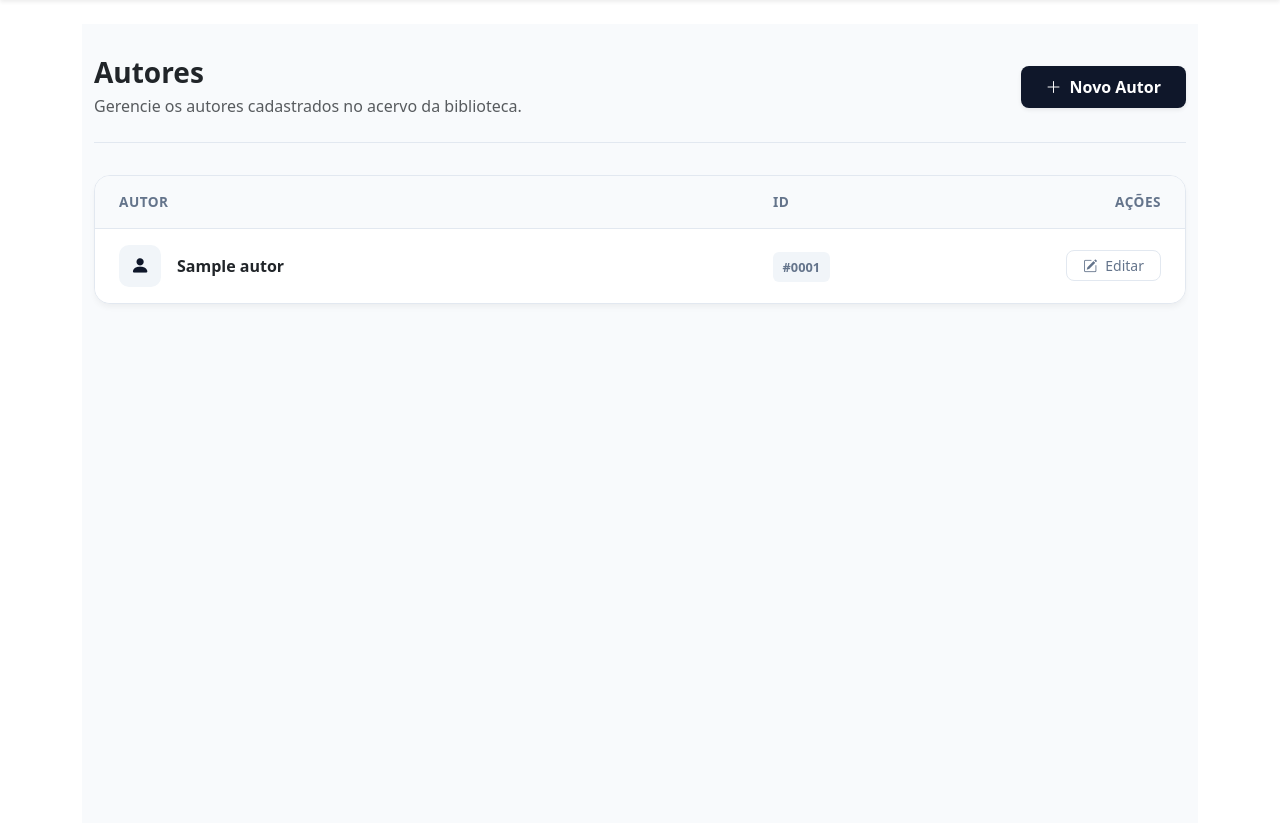
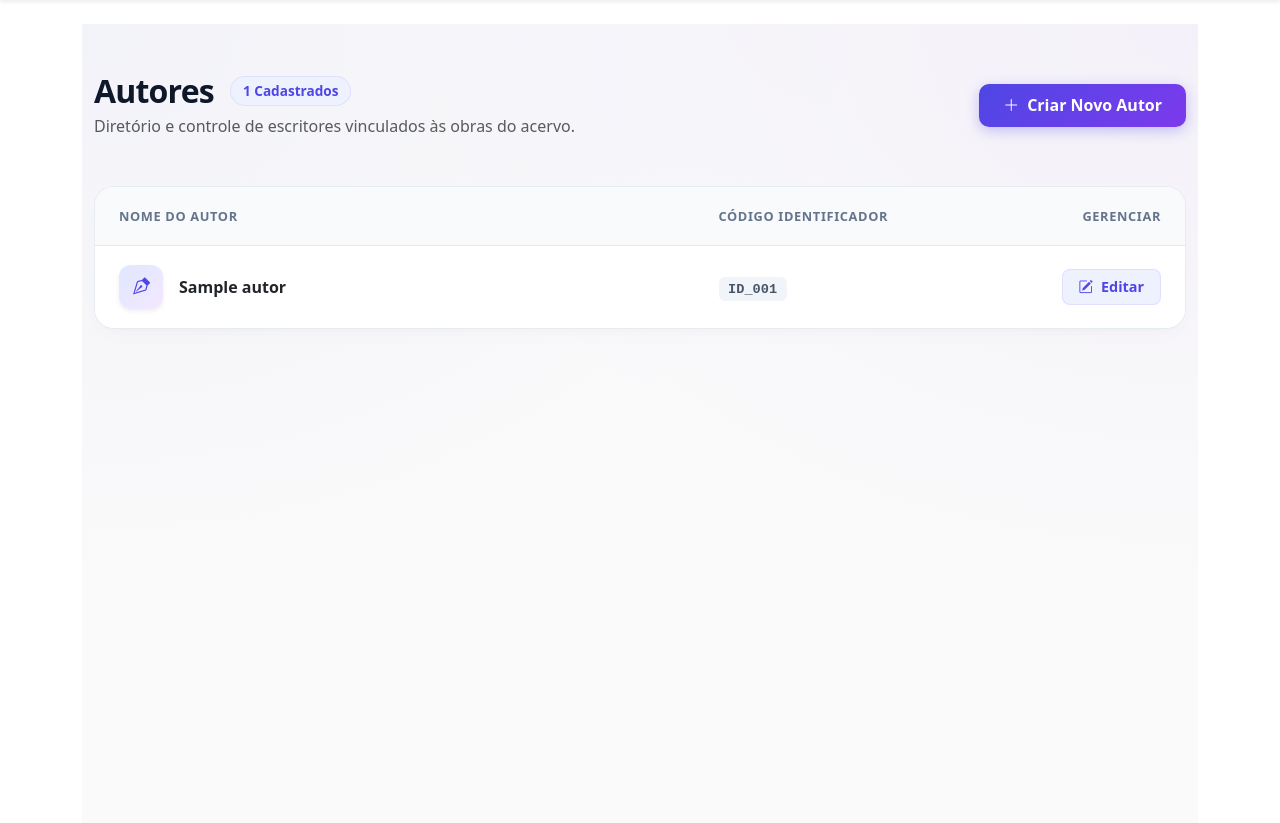
Before and after one commit to devCesar26-maker/Biblioteca, a Django app: page /autores in a window 1280 px wide. Shown: the part 56-879 px from the top of the page. Run offline with Django 5.2, Linux system fonts and the light colour scheme; a user stored in the database is signed in; tables that the repository leaves empty hold one stand-in row (values such as "Sample post"); some libraries are stand-ins or nearby versions.

Commit message:
Edição

```diff
--- a/ACERVO/templates/ACERVO/autores.html
+++ b/ACERVO/templates/ACERVO/autores.html
@@ -3,150 +3,179 @@
 
 {% block content %}
 <style>
-    /* Reutilizando a paleta premium para manter a consistência */
+    /* Paleta Premium Vibrante */
     :root {
-        --brand-dark: #0f172a;
-        --brand-accent: #3b82f6;
-        --brand-surface: #ffffff;
-        --brand-bg-light: #f8fafc;
-        --brand-border: #e2e8f0;
-        --brand-muted: #64748b;
+        --ctx-primary: #4f46e5;        /* Índigo Vibrante */
+        --ctx-primary-gradient: linear-gradient(135deg, #4f46e5 0%, #7c3aed 100%);
+        --ctx-dark: #0f172a;           /* Azul Escuro Noturno */
+        --ctx-surface: #ffffff;
+        --ctx-bg: #fafafa;             /* Fundo limpo */
+        --ctx-border: #f1f5f9;
+        --ctx-muted: #64748b;
+        --ctx-accent-soft: #eef2ff;    /* Fundo leve para o ícone */
     }
 
-    /* Fundo da página */
-    .page-wrapper {
-        background-color: var(--brand-bg-light);
+    /* Wrapper com um sutil efeito de iluminação no fundo */
+    .premium-wrapper {
+        background-color: var(--ctx-bg);
+        background-image:
+            radial-gradient(at 0% 0%, rgba(99, 102, 241, 0.05) 0px, transparent 50%),
+            radial-gradient(at 100% 0%, rgba(124, 58, 237, 0.05) 0px, transparent 50%);
         min-height: 100vh;
-        padding-top: 2rem;
-        padding-bottom: 4rem;
+        padding-top: 3rem;
+        padding-bottom: 5rem;
     }
 
-    /* Estilos do cabeçalho da página */
-    .page-header {
-        border-bottom: 1px solid var(--brand-border);
-        padding-bottom: 1.5rem;
-        margin-bottom: 2rem;
+    /* Título e Contador */
+    .page-title {
+        color: var(--ctx-dark);
+        font-weight: 800;
+        letter-spacing: -0.025em;
     }
 
-    /* Botão Principal (Novo Autor) */
-    .btn-brand {
-        background-color: var(--brand-dark);
-        color: #ffffff;
-        border-radius: 8px;
-        font-weight: 600;
-        transition: background-color 0.2s ease;
+    .counter-badge {
+        background-color: var(--ctx-accent-soft);
+        color: var(--ctx-primary);
+        font-size: 0.85rem;
+        font-weight: 700;
+        padding: 0.25rem 0.75rem;
+        border-radius: 20px;
+        border: 1px solid rgba(79, 70, 229, 0.1);
     }
 
-    .btn-brand:hover {
-        background-color: #334155;
-        color: #ffffff;
+    /* Botão Principal em Degradê */
+    .btn-gradient {
+        background: var(--ctx-primary-gradient);
+        color: #ffffff !important;
+        border: none;
+        border-radius: 10px;
+        font-weight: 600;
+        padding: 0.6rem 1.5rem;
+        box-shadow: 0 4px 14px rgba(79, 70, 229, 0.3);
+        transition: all 0.2s ease;
     }
 
-    /* Container da Tabela Premium */
-    .premium-table-card {
-        background-color: var(--brand-surface);
-        border: 1px solid var(--brand-border);
-        border-radius: 16px;
-        box-shadow: 0 4px 6px -1px rgba(0, 0, 0, 0.05);
-        overflow: hidden; /* Garante que a tabela não vaze pelos cantos arredondados */
+    .btn-gradient:hover {
+        transform: translateY(-1px);
+        box-shadow: 0 6px 20px rgba(79, 70, 229, 0.4);
+        opacity: 0.95;
     }
 
-    /* Customização da Tabela em si */
-    .premium-table {
-        margin-bottom: 0;
+    /* Card da Tabela Elevada */
+    .table-container-card {
+        background-color: var(--ctx-surface);
+        border: 1px solid rgba(226, 232, 240, 0.8);
+        border-radius: 20px;
+        box-shadow: 0 10px 25px -5px rgba(0, 0, 0, 0.02), 0 8px 10px -6px rgba(0, 0, 0, 0.02);
+        overflow: hidden;
     }
 
-    .premium-table thead th {
+    /* Cabeçalho Customizado da Tabela */
+    .custom-table thead th {
         background-color: #f8fafc;
-        color: var(--brand-muted);
-        font-size: 0.85rem;
+        color: var(--ctx-muted);
+        font-size: 0.8rem;
         text-transform: uppercase;
-        letter-spacing: 0.5px;
-        border-bottom: 1px solid var(--brand-border);
-        padding: 1rem 1.5rem;
+        letter-spacing: 0.05em;
+        font-weight: 700;
+        padding: 1.2rem 1.5rem;
+        border-bottom: 1px solid #e2e8f0;
     }
 
-    .premium-table tbody td {
-        vertical-align: middle;
-        padding: 1rem 1.5rem;
-        border-bottom: 1px solid var(--brand-border);
-        color: #334155;
+    /* Linhas e Células da Tabela */
+    .custom-table tbody tr {
+        transition: all 0.2s ease;
     }
 
-    .premium-table tbody tr:last-child td {
+    .custom-table tbody tr:hover {
+        background-color: #f8fafc;
+    }
+
+    .custom-table tbody td {
+        padding: 1.2rem 1.5rem;
+        vertical-align: middle;
+        border-bottom: 1px solid var(--ctx-border);
+    }
+
+    .custom-table tbody tr:last-child td {
         border-bottom: none;
     }
 
-    .premium-table tbody tr:hover {
-        background-color: #f8fafc;
-    }
-
-    /* Avatar/Ícone do Autor */
-    .author-avatar {
-        width: 42px;
-        height: 42px;
-        background-color: #f1f5f9;
-        color: var(--brand-dark);
-        border-radius: 10px;
+    /* Avatar do Autor com Degradê Suave */
+    .author-icon-box {
+        width: 44px;
+        height: 44px;
+        background: linear-gradient(135deg, #e0e7ff 0%, #f3e8ff 100%);
+        color: var(--ctx-primary);
+        border-radius: 12px;
         display: flex;
         align-items: center;
         justify-content: center;
         font-size: 1.2rem;
+        font-weight: 600;
     }
 
-    /* Tag de ID */
-    .badge-id {
+    /* Badge ID Estilizada */
+    .id-pill {
         background-color: #f1f5f9;
-        color: var(--brand-muted);
-        font-weight: 600;
+        color: #475569;
+        font-family: 'Courier New', Courier, monospace;
+        font-weight: 700;
+        font-size: 0.85rem;
+        padding: 0.3rem 0.6rem;
         border-radius: 6px;
-        padding: 0.35rem 0.6rem;
-        font-size: 0.8rem;
     }
 
-    /* Botão de Ação (Editar) */
-    .btn-action {
-        color: var(--brand-muted);
-        background: transparent;
-        border: 1px solid var(--brand-border);
+    /* Botão de Ação Colorido Interativo */
+    .btn-action-edit {
+        color: var(--ctx-primary);
+        background-color: var(--ctx-accent-soft);
+        border: 1px solid rgba(79, 70, 229, 0.1);
         border-radius: 8px;
-        font-weight: 500;
-        transition: all 0.2s;
+        font-weight: 600;
+        font-size: 0.9rem;
+        padding: 0.4rem 1rem;
+        transition: all 0.2s ease;
     }
 
-    .btn-action:hover {
-        background-color: var(--brand-dark);
-        color: #fff;
-        border-color: var(--brand-dark);
+    .btn-action-edit:hover {
+        background: var(--ctx-primary-gradient);
+        color: #ffffff;
+        box-shadow: 0 4px 12px rgba(79, 70, 229, 0.2);
+        border-color: transparent;
     }
 </style>
 
-<div class="page-wrapper">
+<div class="premium-wrapper">
     <div class="container">
 
-        <div class="page-header d-flex justify-content-between align-items-center">
+        <div class="d-flex flex-column flex-sm-row justify-content-between align-items-sm-center gap-3 mb-5">
             <div>
-                <h3 class="fw-bolder mb-1 text-dark">Autores</h3>
-                <p class="text-muted mb-0">Gerencie os autores cadastrados no acervo da biblioteca.</p>
+                <div class="d-flex align-items-center gap-3 mb-1">
+                    <h2 class="page-title mb-0">Autores</h2>
+                    <span class="counter-badge">{{ autores|length }} Cadastrados</span>
+                </div>
+                <p class="text-muted mb-0 fs-6">Diretório e controle de escritores vinculados às obras do acervo.</p>
             </div>
+
             {% if user.is_superuser %}
             <div>
-                <a href="{% url 'new_autor' %}" class="btn btn-brand px-4 py-2 d-flex align-items-center gap-2 shadow-sm">
-                    <i class="bi bi-plus-lg"></i> Novo Autor
+                <a href="{% url 'new_autor' %}" class="btn btn-gradient d-inline-flex align-items-center gap-2">
+                    <i class="bi bi-plus-lg"></i> Criar Novo Autor
                 </a>
             </div>
             {% endif %}
         </div>
 
-        <div class="premium-table-card">
+        <div class="table-container-card">
             <div class="table-responsive">
-                <table class="table premium-table">
+                <table class="table custom-table mb-0">
                     <thead>
                         <tr>
-                            <th scope="col" style="width: 60%;">Autor</th>
-                            <th scope="col" style="width: 20%;">ID</th>
+                            <th scope="col" style="width: 55%;">Nome do Autor</th>
+                            <th scope="col" style="width: 25%;">Código Identificador</th>
                             {% if user.is_superuser %}
-                            <th scope="col" class="text-end" style="width: 20%;">Ações</th>
+                            <th scope="col" class="text-end" style="width: 20%;">Gerenciar</th>
                             {% endif %}
                         </tr>
                     </thead>
@@ -155,20 +184,22 @@
                             <tr>
                                 <td>
                                     <div class="d-flex align-items-center gap-3">
-                                        <div class="author-avatar">
-                                            <i class="bi bi-person-fill"></i>
+                                        <div class="author-icon-box shadow-sm">
+                                            <i class="bi bi-vector-pen"></i>
                                         </div>
-                                        <span class="fw-semibold text-dark">{{ autor }}</span>
+                                        <div>
+                                            <span class="fw-bold text-dark d-block mb-0 fs-6">{{ autor }}</span>
+                                        </div>
                                     </div>
                                 </td>
 
                                 <td>
-                                    <span class="badge-id">#{{ autor.id|stringformat:"04d" }}</span>
+                                    <span class="id-pill">ID_{{ autor.id|stringformat:"03d" }}</span>
                                 </td>
 
                                 {% if user.is_superuser %}
                                 <td class="text-end">
-                                    <a href="{% url 'edit_autor' autor.id %}" class="btn btn-action btn-sm px-3 py-1 d-inline-flex align-items-center gap-2">
+                                    <a href="{% url 'edit_autor' autor.id %}" class="btn btn-action-edit d-inline-flex align-items-center gap-2">
                                         <i class="bi bi-pencil-square"></i> Editar
                                     </a>
                                 </td>
@@ -177,10 +208,12 @@
                         {% empty %}
                             <tr>
                                 <td colspan="{% if user.is_superuser %}3{% else %}2{% endif %}" class="text-center py-5">
-                                    <div class="text-muted my-4">
-                                        <i class="bi bi-inbox fs-1 d-block mb-3 opacity-50"></i>
-                                        <h6 class="fw-semibold text-dark mb-1">Nenhum autor encontrado</h6>
-                                        <p class="mb-0 small">Ainda não há autores cadastrados no sistema.</p>
+                                    <div class="my-4">
+                                        <div class="mx-auto bg-light rounded-circle d-flex align-items-center justify-content-center mb-3" style="width: 70px; height: 70px;">
+                                            <i class="bi bi-folder2-open text-muted fs-2"></i>
+                                        </div>
+                                        <h5 class="fw-bold text-dark mb-1">Nenhum registro encontrado</h5>
+                                        <p class="text-muted small mb-0">Até o momento, nenhum autor foi inserido no banco de dados.</p>
                                     </div>
                                 </td>
                             </tr>
```
